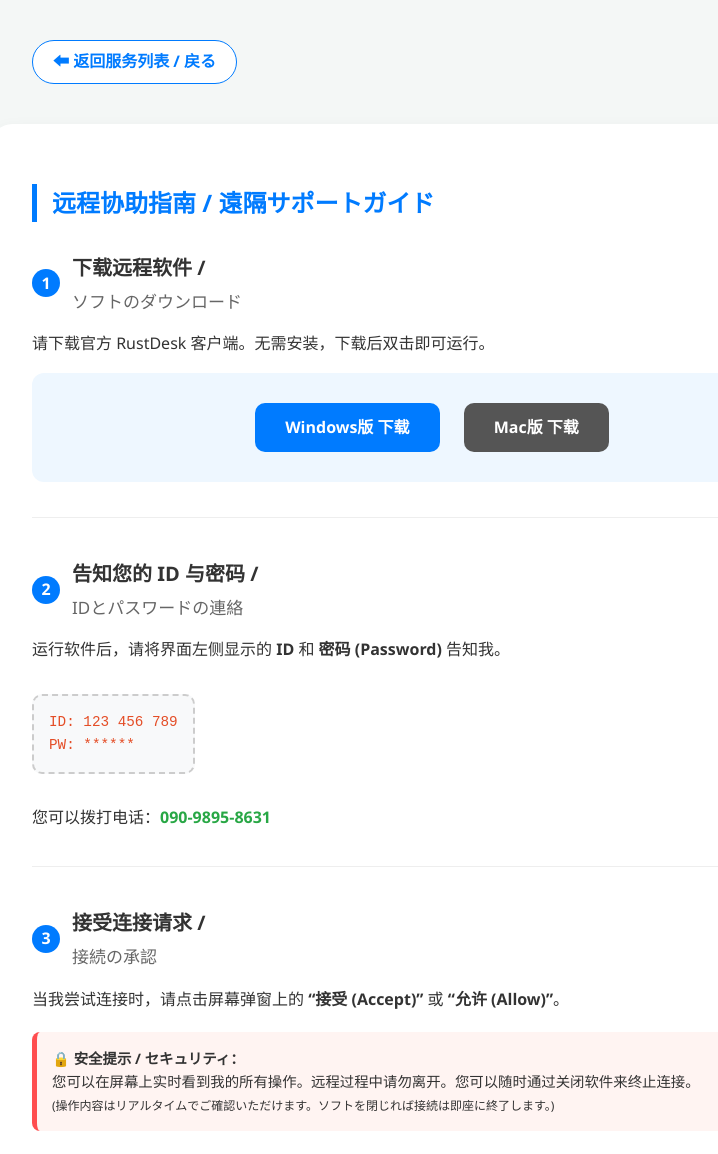
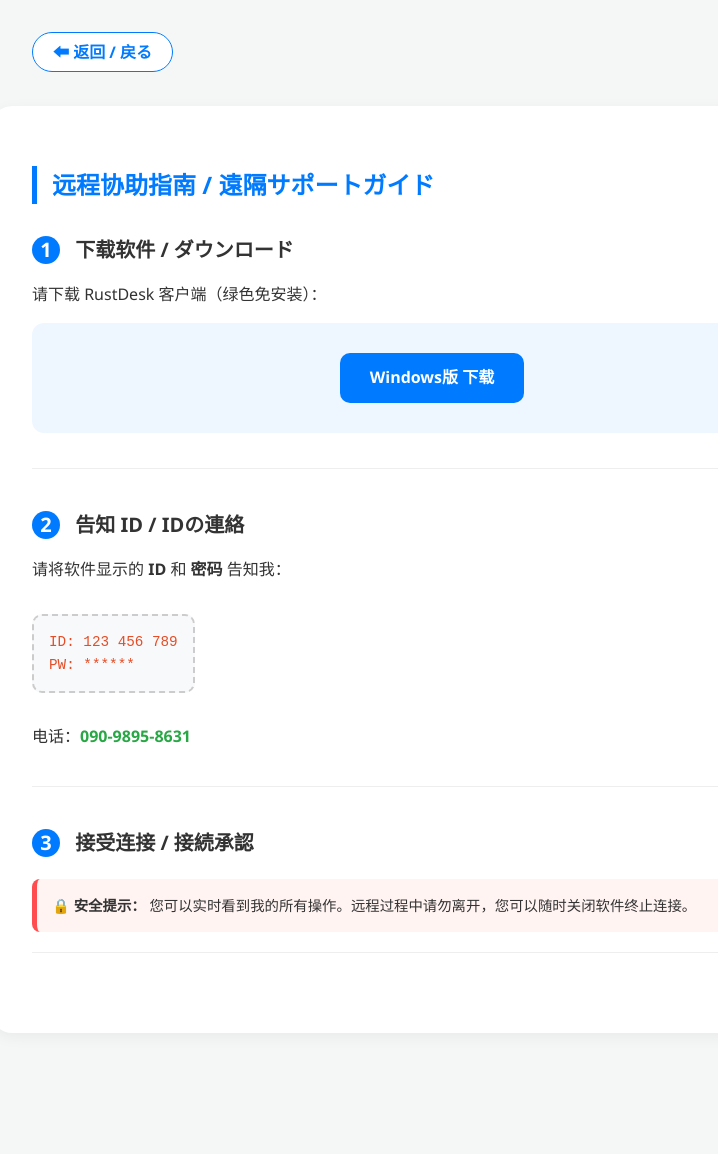
Before and after one commit to kalisq/my_website, a plain HTML site: page remote.html in a window 1280 px wide. Shown: the top 1154 px of the page, without its empty margins (208-926 px from the left). After the commit the page ends 1053 px from the top, so only its background shows below. Drawn offline with Linux system fonts and the light colour scheme.

Commit message:
Update remote.html

```diff
--- a/remote.html
+++ b/remote.html
@@ -6,76 +6,52 @@
     <title>远程协助指南 | 遠隔サポートガイド</title>
     <style>
         body { font-family: 'Segoe UI', 'Microsoft YaHei', sans-serif; background: #f4f7f6; color: #333; margin: 0; padding: 20px; line-height: 1.6; }
-        .nav-header { max-width: 800px; margin: 20px auto 40px; display: flex; align-items: center; justify-content: space-between; }
+        .nav-header { max-width: 800px; margin: 20px auto 40px; }
         .back-btn { text-decoration: none; color: #007bff; font-weight: bold; border: 1.5px solid #007bff; padding: 8px 20px; border-radius: 25px; transition: 0.3s; background: white; }
         .back-btn:hover { background: #007bff; color: white; }
-
         .container { max-width: 800px; margin: 0 auto; background: white; border-radius: 20px; padding: 40px; box-shadow: 0 4px 15px rgba(0,0,0,0.05); }
         h2 { color: #007bff; border-left: 5px solid #007bff; padding-left: 15px; margin-bottom: 30px; }
         .step { margin-bottom: 40px; padding-bottom: 20px; border-bottom: 1px solid #eee; }
-        .step:last-child { border-bottom: none; }
-        .step-title { font-size: 1.25em; font-weight: bold; color: #333; margin-bottom: 15px; display: flex; align-items: center; }
-        .step-number { background: #007bff; color: white; width: 28px; height: 28px; border-radius: 50%; display: inline-flex; align-items: center; justify-content: center; margin-right: 12px; font-size: 0.8em; }
-
+        .step-title { font-size: 1.25em; font-weight: bold; margin-bottom: 15px; }
+        .step-number { background: #007bff; color: white; width: 28px; height: 28px; border-radius: 50%; display: inline-flex; align-items: center; justify-content: center; margin-right: 10px; }
         .download-box { background: #eef7ff; border-radius: 12px; padding: 20px; margin: 15px 0; text-align: center; }
         .dl-btn { display: inline-block; background: #007bff; color: white; text-decoration: none; padding: 12px 30px; border-radius: 10px; font-weight: bold; margin: 10px; transition: 0.3s; }
-        .dl-btn:hover { background: #0056b3; transform: translateY(-2px); }
-        .dl-btn.mac { background: #555; }
-
+        .dl-btn:hover { background: #0056b3; }
         .id-example { background: #f8f9fa; border: 2px dashed #ccc; padding: 15px; border-radius: 10px; font-family: monospace; font-size: 1.1em; color: #e44d26; margin: 15px 0; display: inline-block; }
-        .jp-text { display: block; font-size: 0.85em; color: #666; font-weight: normal; margin-top: 4px; }
         .safe-tip { background: #fff4f2; border-left: 5px solid #ff4d4f; padding: 15px; border-radius: 8px; margin-top: 20px; font-size: 0.9em; }
     </style>
 </head>
 <body>
 
 <div class="nav-header">
-    <a href="pc_service.html" class="back-btn">⬅ 返回服务列表 / 戻る</a>
+    <a href="pc_service.html" class="back-btn">⬅ 返回 / 戻る</a>
 </div>
 
 <div class="container">
     <h2>远程协助指南 / 遠隔サポートガイド</h2>
 
     <div class="step">
-        <div class="step-title">
-            <span class="step-number">1</span>
-            <div>下载远程软件 / <span class="jp-text">ソフトのダウンロード</span></div>
-        </div>
-        <p>请下载官方 RustDesk 客户端。无需安装，下载后双击即可运行。</p>
+        <div class="step-title"><span class="step-number">1</span> 下载软件 / ダウンロード</div>
+        <p>请下载 RustDesk 客户端（绿色免安装）：</p>
         <div class="download-box">
             <a href="https://github.com/rustdesk/rustdesk/releases/download/1.3.7/rustdesk-1.3.7-x86_64.exe" class="dl-btn">Windows版 下载</a>
-            <a href="https://github.com/rustdesk/rustdesk/releases/download/1.3.7/rustdesk-1.3.7-x86_64.dmg" class="dl-btn mac">Mac版 下载</a>
         </div>
     </div>
 
     <div class="step">
-        <div class="step-title">
-            <span class="step-number">2</span>
-            <div>告知您的 ID 与密码 / <span class="jp-text">IDとパスワードの連絡</span></div>
-        </div>
-        <p>运行软件后，请将界面左侧显示的 <b>ID</b> 和 <b>密码 (Password)</b> 告知我。</p>
+        <div class="step-title"><span class="step-number">2</span> 告知 ID / IDの連絡</div>
+        <p>请将软件显示的 <b>ID</b> 和 <b>密码</b> 告知我：</p>
         <div class="id-example">ID: 123 456 789 <br> PW: ******</div>
-        <p>您可以拨打电话：<strong style="color: #28a745;">090-9895-8631</strong></p>
+        <p>电话：<strong style="color: #28a745;">090-9895-8631</strong></p>
     </div>
 
     <div class="step">
-        <div class="step-title">
-            <span class="step-number">3</span>
-            <div>接受连接请求 / <span class="jp-text">接続の承認</span></div>
-        </div>
-        <p>当我尝试连接时，请点击屏幕弹窗上的 <b>“接受 (Accept)”</b> 或 <b>“允许 (Allow)”</b>。</p>
-
+        <div class="step-title"><span class="step-number">3</span> 接受连接 / 接続承認</div>
         <div class="safe-tip">
-            <strong>🔒 安全提示 / セキュリティ：</strong><br>
-            您可以在屏幕上实时看到我的所有操作。远程过程中请勿离开。您可以随时通过关闭软件来终止连接。<br>
-            <small>(操作内容はリアルタイムでご確認いただけます。ソフトを閉じれば接続は即座に終了します。)</small>
+            <strong>🔒 安全提示：</strong> 您可以实时看到我的所有操作。远程过程中请勿离开，您可以随时关闭软件终止连接。
         </div>
     </div>
 </div>
 
-<div style="text-align: center; margin-top: 30px; color: #999; font-size: 0.8em;">
-    PCサポート Nakatsugawa | Powered by RustDesk
-</div>
-
 </body>
 </html>
```
